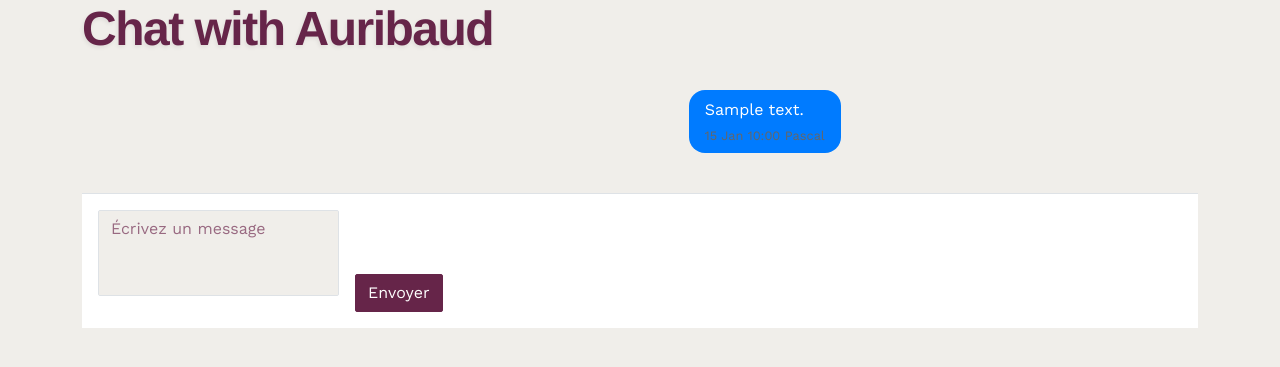
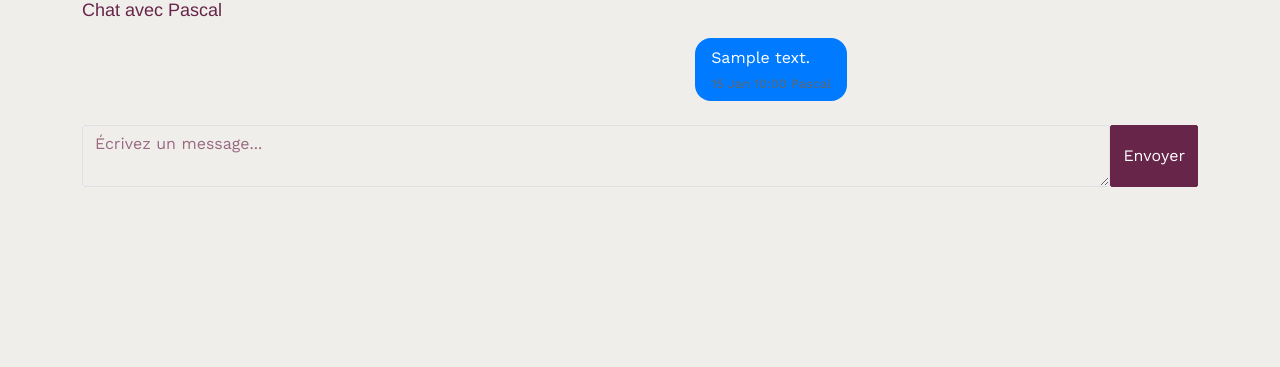
Before and after one commit to GoeletteSAS/binome-app, a Rails app: page /chatrooms/1 in a window 1280 px wide. Shown: the part 58-425 px from the top of the page. Run offline with Rails 7, Linux system fonts and the light colour scheme; a user stored in the database is signed in; tables that the repository leaves empty hold one stand-in row (values such as "Sample post"); style sheets or scripts are compiled from the project's sources; parts of the project's set-up code (start-up, migrations or seed data) failed here and were passed over; some libraries are stand-ins or nearby versions.

Commit message:
chatroom done

```diff
--- a/app/assets/stylesheets/components/_chatroom.scss
+++ b/app/assets/stylesheets/components/_chatroom.scss
@@ -3,6 +3,7 @@
   display: flex;
   flex-direction: column;
 }
+
 
 .chatroom-header {
   padding: 1rem;
@@ -17,7 +18,6 @@
 .messages {
   flex-grow: 1;
   overflow-y: auto;
-  padding: 1rem;
 }
 
 .message-wrapper {
@@ -34,7 +34,7 @@
   }
 
   &.message-received .message {
-    background-color: #f1f0f0;
+    background-color: $light-beige;
   }
 }
 
@@ -51,11 +51,15 @@
 }
 
 .message-form {
-  padding: 1rem;
   background-color: white;
-  border-top: 1px solid #eee;
   display: flex;
-  gap: 1rem;
+
+  .message_content {
+    margin-bottom: 0 !important; // This will override the mb-3
+  }
+  .text.required.message_content {
+    margin-bottom: 0 !important;
+  }
 }
 
 .card {
--- a/app/controllers/messages_controller.rb
+++ b/app/controllers/messages_controller.rb
@@ -4,7 +4,8 @@
     @message = @chatroom.messages.new(message_params.merge(user_id: current_user.id))
     # merge ensures the sender is the current user
     # the method merge is used to add a key-value pairs in the message_params hash.
-
+    puts "current_user : #{current_user.first_name}"
+    puts "message.sender : #{@message.sender.first_name}"
     if @message.save
       respond_to do |format|
         format.turbo_stream do
--- a/app/views/chatrooms/show.html.erb
+++ b/app/views/chatrooms/show.html.erb
@@ -1,30 +1,25 @@
 <%= turbo_frame_tag "chatroom_content" do %>
   <div class="container chat">
-    <h1>Chat with <%= @chatroom.other_user(current_user).last_name %></h1>
-
-    <%= turbo_stream_from @chatroom %>
+    <h3>Chat avec <%= @chatroom.other_user(current_user).first_name %></h3>
+    <%= turbo_stream_from [@chatroom, current_user, "messages"] %>
     <div id="messages" class="messages">
       <% @chatroom.messages.each do |message| %>
         <%= render "messages/message", message: message, user: current_user %>
       <% end %>
     </div>
 
-    <div class="message-form bg-white border-top p-3 sticky-bottom">
-      <%= simple_form_for([@chatroom, Message.new], html: {class: "d-flex",
-         data: { controller: "reset-form", action: "turbo:submit-end->reset-form#reset" }}, remote: true) do |f| %>
-        <div class="d-flex gap-3">
-          <%= f.input :content,
-              label: false,
-              placeholder: "Écrivez un message",
-              input_html: {
-                class: "form-control",
-                style: "min-height: 80px; max-height: 150px; resize: none;",
-                rows: 3
-              } %>
-          <div class="d-flex align-items-end">
-            <%= f.button :submit, "Envoyer", class: "btn btn-primary" %>
-          </div>
-        </div>
+    <div class="message-form bg-white sticky-bottom">
+      <%= simple_form_for [@chatroom, @message],
+          html: {class: "d-flex w-100"},
+          data: { turbo_stream: true,
+                 controller: "reset-form",
+                 action: "turbo:submit-end->reset-form#reset" } do |f| %>
+        <%= f.input :content,
+          label: false,
+          placeholder: "Écrivez un message...",
+          wrapper_html: {class: "flex-grow-1"}
+        %>
+        <%= f.button :submit, "Envoyer", class: "btn btn-primary" %>
       <% end %>
     </div>
   </div>
--- a/app/views/layouts/application.html.erb
+++ b/app/views/layouts/application.html.erb
@@ -15,7 +15,6 @@
     <link rel="stylesheet" href="https://cdn.jsdelivr.net/npm/flatpickr/dist/flatpickr.min.css">
     <%= javascript_importmap_tags %>
   </head>
-
   <body data-current-user-id="<%= current_user ? current_user.id : "" %>">
     <%= render "shared/navbar" %>
     <%= render "shared/flashes" %>
--- a/app/views/pages/dashboard_chatrooms.html.erb
+++ b/app/views/pages/dashboard_chatrooms.html.erb
@@ -32,7 +32,7 @@
                       <%= image_tag "", class: "img-thumbnail" %>
                     </div>
                     <div class="chatroom-info">
-                      <h5><%= chatroom.other_user(current_user).last_name %></h5>
+                      <h5><%= chatroom.other_user(current_user).first_name %> <%= chatroom.other_user(current_user).last_name %></h5>
                       <% if chatroom.messages.any? %>
                         <p class="last-message">
                           <%= chatroom.messages.last.content.truncate(50) %>
--- a/config/cable.yml
+++ b/config/cable.yml
@@ -1,12 +1,10 @@
 development:
-  adapter: async
   adapter: solid_cable
 
 test:
   adapter: test
 
 production:
-  adapter: redis
   url: <%= ENV.fetch("REDIS_URL") { "redis://localhost:6379/1" } %>
   channel_prefix: binome_app_production
   adapter: solid_cable
```
Also changed, not shown: app/models/message.rb (+7 -4 lines), db/migrate/20241203090530_create_solid_cable_message.solid_cable.rb (added, +15 -0 lines), db/migrate/20241203090531_index_channels.solid_cable.rb (added, +8 -0 lines), Gemfile, Gemfile.lock, db/schema.rb.
